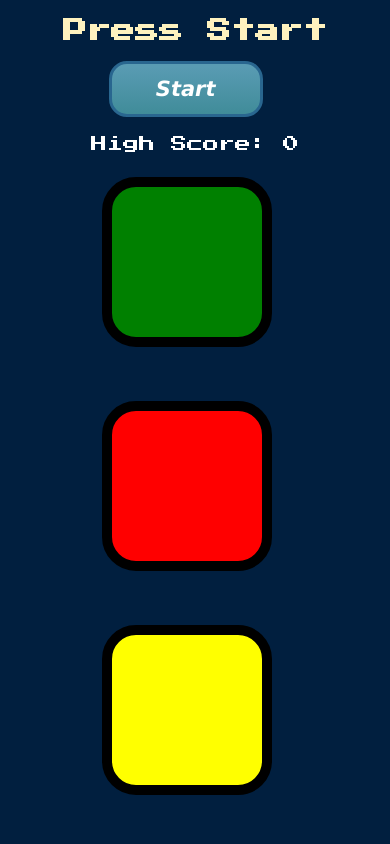
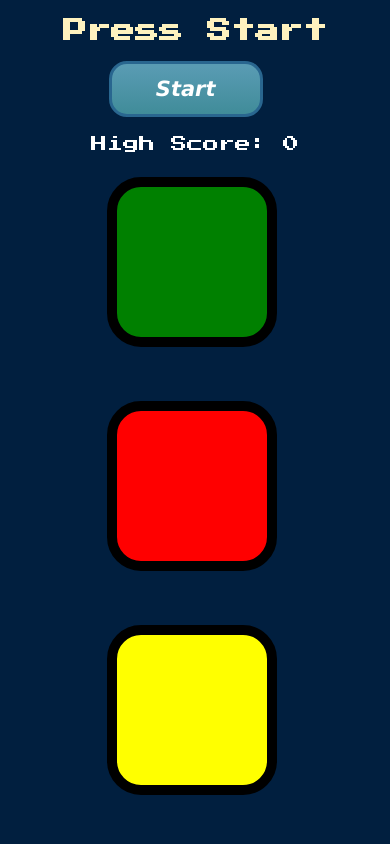
Before and after one commit to Af-fayyaz/simon-game, a plain HTML site: page index.html in a window 390 px wide. Shown: the top 844 px of the page. Drawn offline with nearby package versions, Linux system fonts and the light colour scheme.

Commit message:
Update styles.css
class container mobile edit

```diff
--- a/styles.css
+++ b/styles.css
@@ -121,4 +121,12 @@ body{
     footer{
     margin-right: 5%;
     }
+
+	.container{
+    display: inline-block;
+    width: 100%;
+    margin-top: 2%;
+    padding-left: 2.5%;
+    margin: auto;
+  }
 }
```
